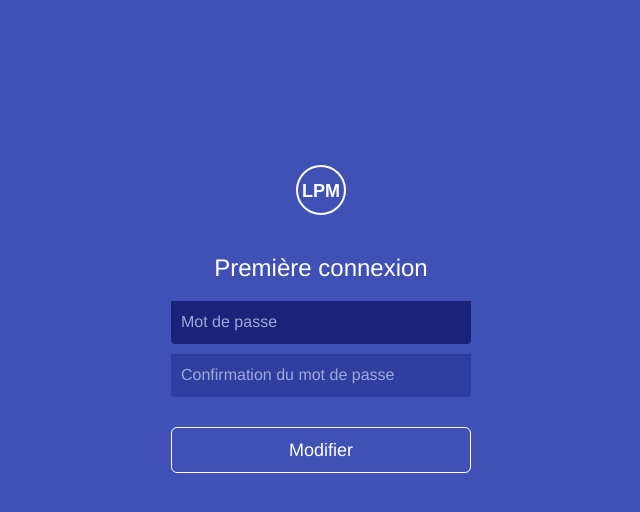
After one commit to Thibaud05/live-project-manager, a PHP site: page /password.php in a window 1280 px wide. The commit adds this page. Shown: the top 512 px of the page, without its empty margins (319-959 px from the left). Run offline with PHP 8.4, Linux system fonts and the light colour scheme; some libraries are stand-ins or nearby versions.

Commit message:
Password init

```diff
--- a/class/login.class.php
+++ b/class/login.class.php
@@ -20,6 +20,8 @@ class login {
             $this->lastname = $obj->lastname;
             $this->logged = $obj->logged;
             $this->id = $obj->id;
+            $this->email = $obj->email;
+            $this->password = $obj->password;
         }
         if(isset($_GET['logout'])){
             session_destroy();
@@ -44,7 +46,7 @@ class login {
                     $this->id = $obj->id;
                     $this->name = $obj->firstname;
                     $this->lastname = $obj->lastname;
-                    $this->saveLogin();
+                    $this->save();
                     $this->logged = true;
                 }
             $result->free();
@@ -52,7 +54,7 @@ class login {
         }
     }
 
-    function saveLogin()
+    function save()
     {
         $_SESSION['login'] = serialize($this);
     }
@@ -60,13 +62,31 @@ class login {
     {
         echo '{"logged":"' . $this->logged . '"}';
     }
-    function check(){
+    function check($init = false){
+        //print_r($this);
         if(!isset($_SESSION['login'])){
             header('Location: index.php');
+            exit();
+        }
+        if(($this->password=="0000")&&(!$init)){
+            header('Location: password.php');
             exit();
         }
     }
     function getUserName(){
         return $this->name . " " . $this->lastname;
     }
+    function changePassword(){
+        $password = $_POST['password'];
+        $password2 = $_POST['password2'];
+        $this->logged = false;
+        if($password==$password2 && $password != "0000"){
+            $this->logged = true;
+            $this->password = $password;
+            $this->save();
+            $query = "UPDATE `user` SET  `password` =  '".$password."' WHERE `id` =".$this->id;
+            SQL::$mysqli->query($query);
+        }
+
+    }
 }
--- /dev/null
+++ b/password.php
@@ -0,0 +1,26 @@
+<?php
+include("class/tpl_log.php");
+$page = new tpl_log("1");
+
+$page->title = "Live project manager";
+$page->addCss("css/login.css");
+$page->addJs("js/login.js");
+$page->displayHeader();
+?>
+<div class="container">
+	<div class="form-signin">
+		<div class="LPMrond"><span>LPM</span></div>
+		<h1>Première connexion</h1>
+		<form id="form-signin" method="POST" action="login.php?changePassword" >
+	        <label for="inputPassword" class="sr-only">Email address</label>
+	        <input name="password" type="password" id="inputPassword" class="form-control" placeholder="Mot de passe" required="" autofocus="">
+	        <label for="inputPassword2" class="sr-only">Password</label>
+	        <input name="password2" type="password" id="inputPassword2" class="form-control" placeholder="Confirmation du mot de passe" required="">
+	        <br>
+		  	<button type="submit" id="btn-submit" class="btn btn-lg btn-default btn-block">Modifier</button>
+		</form>
+	</div>
+</div>
+<?php
+$page->displayFooter();
+?>
```
Also changed, not shown: login.php (+6 -1 lines), 1 other file.
